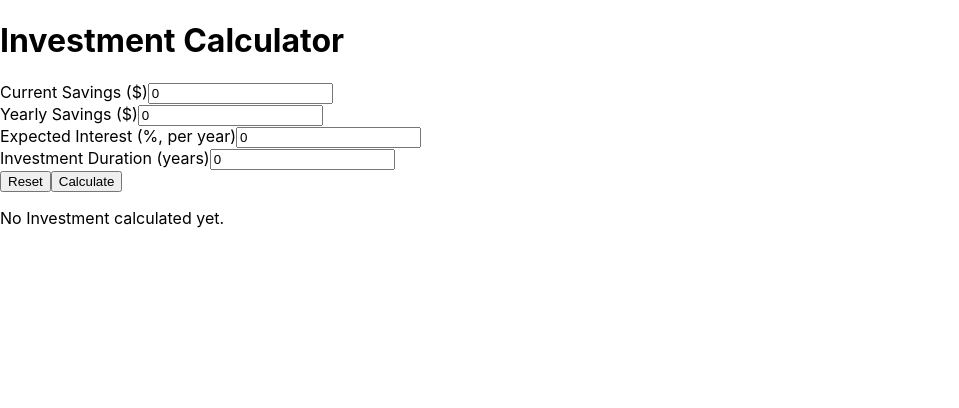
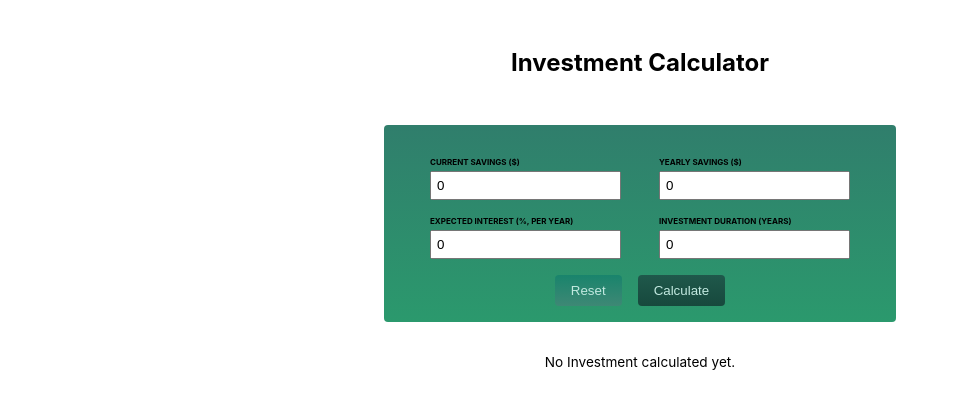
Before and after one commit to lillianxu/investment-calculator, a React (Create React App) app: page / in a window 1280 px wide. Shown: the top 408 px of the page, without its empty margins (0-959 px from the left). Built offline with nearby package versions, Linux system fonts and the light colour scheme.

Commit message:
🌈 style: add styles

```diff
--- a/src/components/InvestmentCalculator/CalculatorHeader.tsx
+++ b/src/components/InvestmentCalculator/CalculatorHeader.tsx
@@ -1,8 +1,9 @@
 import React from 'react';
+import styles from './InvestmentCalculator.module.css';
 
 export const CalculatorHeader: React.FC = () => {
   return (
-    <header>
+    <header className={styles.header}>
       <h1>Investment Calculator</h1>
     </header>
   );
--- /dev/null
+++ b/src/components/InvestmentCalculator/InvestmentCalculator.module.css
@@ -0,0 +1,78 @@
+.header {
+  text-align: center;
+  margin: 3rem auto;
+
+  & h1 {
+    font-size: 1.5rem;
+  }
+}
+
+.form {
+  padding: 1rem;
+  max-width: 30rem;
+  margin: 2rem auto;
+  border-radius: 4px;
+  background: linear-gradient(180deg, #307e6c, #2b996d);
+
+  .input-group {
+    display: flex;
+    justify-content: space-evenly;
+    gap: 1.5rem;
+    margin: 1rem;
+  }
+
+  & label {
+    display: block;
+    margin-bottom: 0.25rem;
+    font-size: 0.5rem;
+    font-weight: bold;
+    text-transform: uppercase;
+  }
+  & input {
+    padding: 5px;
+  }
+  .actions {
+    display: flex;
+    justify-content: center;
+    gap: 1rem;
+  }
+
+  .button {
+    padding: 0.5rem 1rem;
+    border: none;
+    border-radius: 0.25rem;
+    color: #c2e9e0;
+    cursor: pointer;
+  }
+  .submit-btn {
+    background: linear-gradient(180deg, #1f584b, #17493d);
+  }
+  .reset-btn {
+    background: linear-gradient(180deg, #19846c, #3e8875);
+  }
+  & button:hover {
+    background: linear-gradient(180deg, #1b5346, #113c32);
+  }
+}
+
+.result-table {
+  max-width: 50rem;
+  margin: 2rem auto;
+  padding: 1rem;
+  table-layout: fixed;
+  border-spacing: 1rem;
+  text-align: right;
+
+  & thead {
+    font-size: 0.85rem;
+  }
+
+  & tbody {
+    font-size: 0.85rem;
+  }
+}
+
+.result-note {
+  text-align: center;
+  font-size: 0.85rem;
+}
--- a/src/components/InvestmentCalculator/InvestmentCalculator.tsx
+++ b/src/components/InvestmentCalculator/InvestmentCalculator.tsx
@@ -2,19 +2,17 @@ import React, { useState } from 'react';
 import { CalculatorHeader } from './CalculatorHeader';
 import { UserInput } from './UserInput';
 import { ResultTable } from './ResultTable';
+import styles from './InvestmentCalculator.module.css';
 import { UserInputValues } from './constants';
 
 export const InvestmentCalculator: React.FC = () => {
   const [userInputValues, setUserInputValues] = useState<UserInputValues>({});
-
   const calculateHandler = (inputValues: UserInputValues) => {
     return setUserInputValues(inputValues);
   };
-
   const showFallbackText = Object.keys(userInputValues).length === 0;
 
   let yearlyData = [];
-
   if (!showFallbackText) {
     let currentSavings = userInputValues.currentSavings ?? 0;
     const yearlyContribution = userInputValues.yearlyContribution ?? 0;
@@ -43,8 +41,9 @@ export const InvestmentCalculator: React.FC = () => {
     <div>
       <CalculatorHeader />
       <UserInput onCalculate={calculateHandler} />
+
       {showFallbackText ? (
-        <p>No Investment calculated yet.</p>
+        <p className={styles['result-note']}>No Investment calculated yet.</p>
       ) : (
         <ResultTable data={yearlyData} />
       )}
--- a/src/components/InvestmentCalculator/ResultTable.tsx
+++ b/src/components/InvestmentCalculator/ResultTable.tsx
@@ -1,12 +1,14 @@
 import React from 'react';
 import { ResultData } from './constants';
 import { ResultRow } from './ResultRow';
+import styles from './InvestmentCalculator.module.css';
+
 interface ResultTableProps {
   data: ResultData[];
 }
 export const ResultTable: React.FC<ResultTableProps> = ({ data }) => {
   return (
-    <table>
+    <table className={styles['result-table']}>
       <thead>
         <tr>
           <th>Year</th>
--- a/src/components/InvestmentCalculator/UserInput.tsx
+++ b/src/components/InvestmentCalculator/UserInput.tsx
@@ -1,6 +1,7 @@
 import React, { useCallback, useState } from 'react';
 import { INPUT_KEYS, UserInputValues, initialInputValue } from './constants';
 import { NumberInput } from './NumberInput';
+import styles from './InvestmentCalculator.module.css';
 interface UserInputProps {
   onCalculate: (inputValues: UserInputValues) => void;
 }
@@ -28,8 +29,8 @@ export const UserInput: React.FC<UserInputProps> = ({ onCalculate }) => {
     [inputValues, onCalculate],
   );
   return (
-    <form onSubmit={submitHandler}>
-      <div>
+    <form className={styles.form} onSubmit={submitHandler}>
+      <div className={styles['input-group']}>
         <NumberInput
           id={INPUT_KEYS.CURRENT_SAVINGS}
           label={'Current Savings ($)'}
@@ -43,7 +44,7 @@ export const UserInput: React.FC<UserInputProps> = ({ onCalculate }) => {
           onChange={inputValuesChangeHandler}
         />
       </div>
-      <div>
+      <div className={styles['input-group']}>
         <NumberInput
           id={INPUT_KEYS.EXPECTED_RETURN}
           label={' Expected Interest (%, per year)'}
@@ -57,11 +58,20 @@ export const UserInput: React.FC<UserInputProps> = ({ onCalculate }) => {
           onChange={inputValuesChangeHandler}
         />
       </div>
-      <div>
-        <button type="reset" onClick={resetHandler}>
+      <div className={styles.actions}>
+        <button
+          type="reset"
+          className={`${styles.button} ${styles['reset-btn']}`}
+          onClick={resetHandler}
+        >
           Reset
         </button>
-        <button type="submit">Calculate</button>
+        <button
+          type="submit"
+          className={`${styles.button} ${styles['submit-btn']}`}
+        >
+          Calculate
+        </button>
       </div>
     </form>
   );
```
Also changed, not shown: src/components/InvestmentCalculator/constants.ts (+8 -8 lines).
